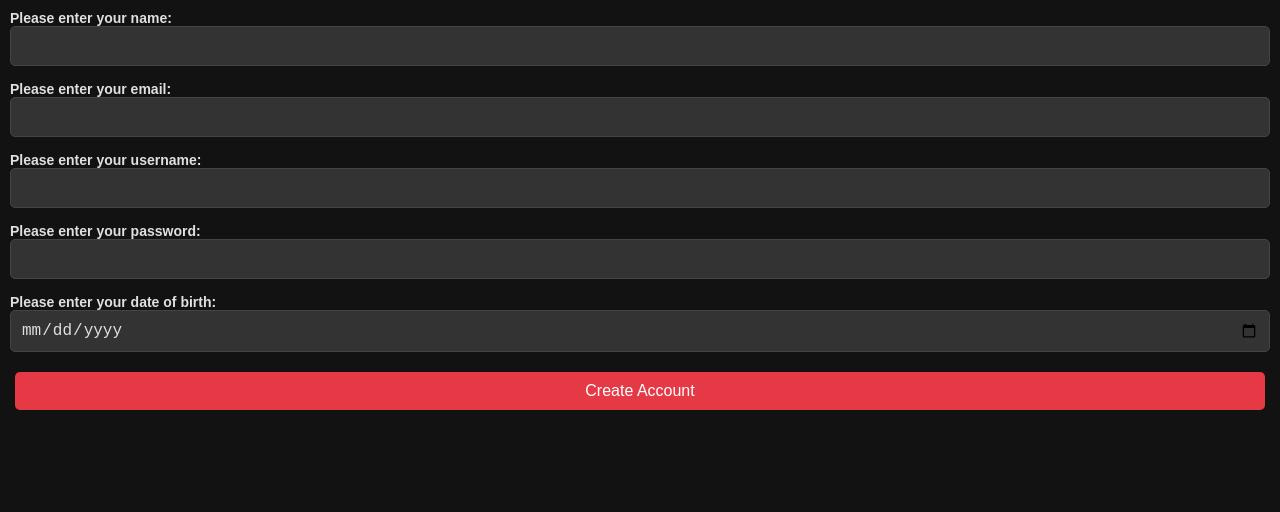
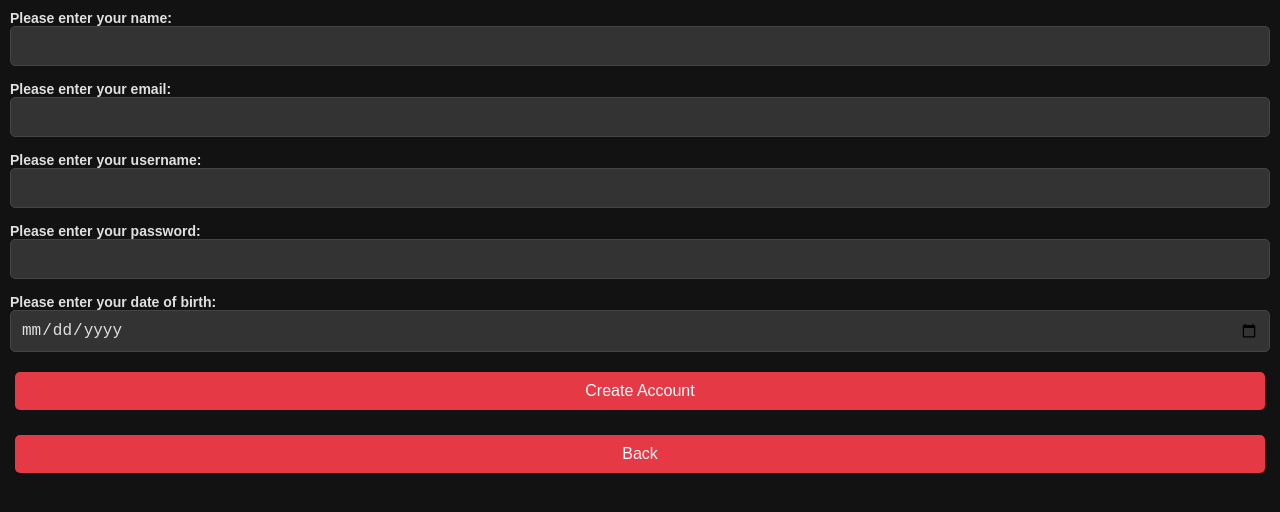
Before and after one commit to CodecoolGlobal/freestyle-mern-project-react-polobence, a React (Vite) app in the folder client/: page /register in a window 1280 px wide. Shown: the top 512 px of the page. Built offline with nearby package versions, Linux system fonts and the light colour scheme.

Commit message:
add back button to registration

```diff
--- a/client/src/Pages/Registration.jsx
+++ b/client/src/Pages/Registration.jsx
@@ -64,6 +64,7 @@ function Registration() {
             />
           </label>
           <button type="submit">Create Account</button>
+          <button onClick={() => navigate("/")}>Back</button>
         </form>
       </div>
     </>
```
